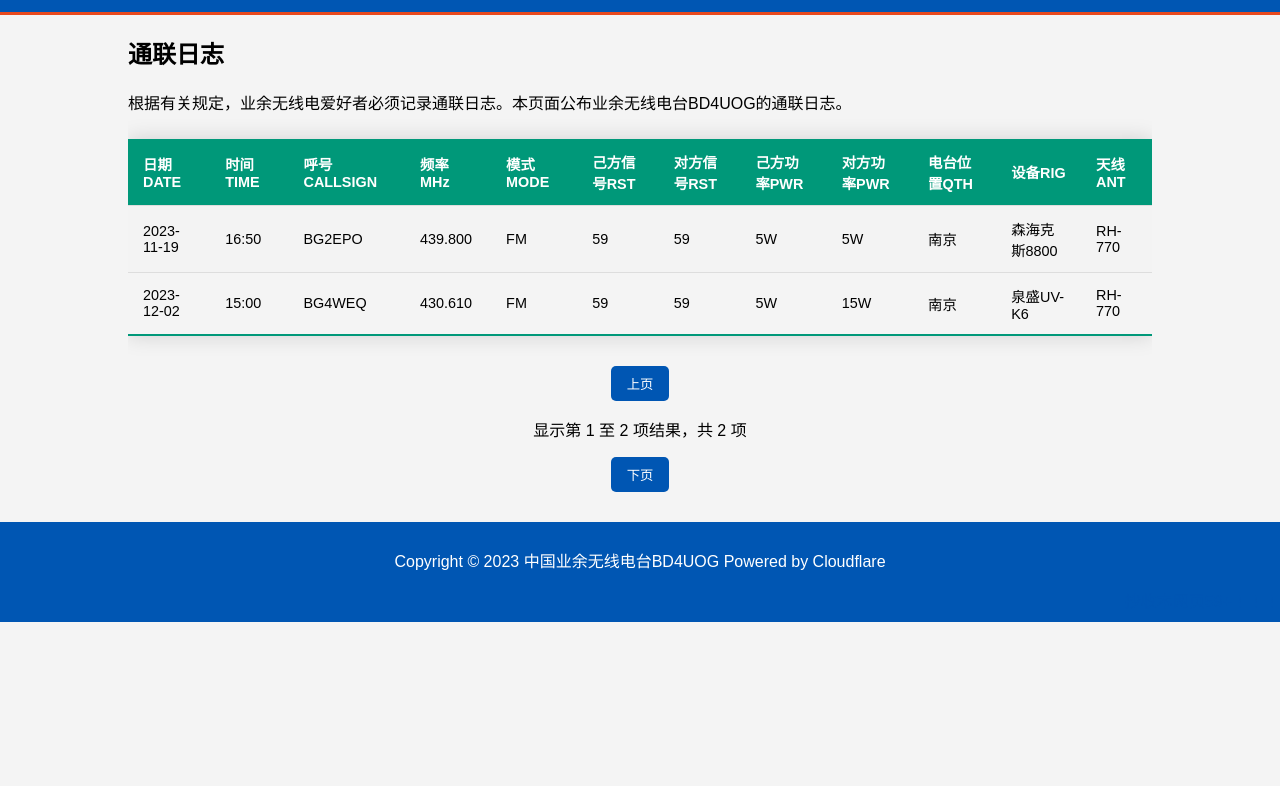
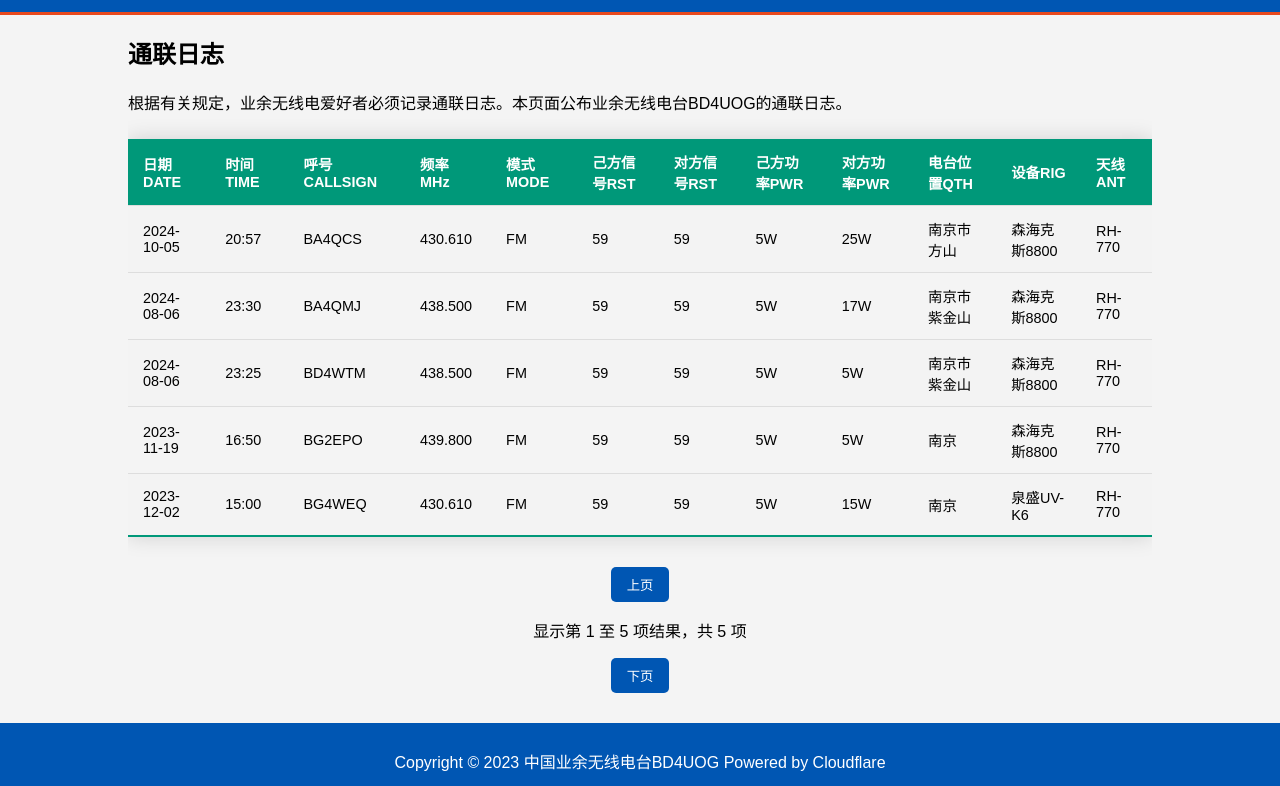
Before and after one commit to ChanticosFire/ham-log-generator, a plain HTML site: page index.html in a window 1280 px wide. Shown: the part 88-874 px from the top of the page. Before the commit the page ends 800 px from the top, so only its background shows below. Drawn offline with Linux system fonts and the light colour scheme.

Commit message:
Update index.html

```diff
--- a/index.html
+++ b/index.html
@@ -174,6 +174,48 @@
             </tr>
             <!-- 示例行，实际使用时需要用实际数据填充 -->
             <tr>
+                <td>2024-10-05</td>
+                <td>20:57</td>
+                <td>BA4QCS</td>
+                <td>430.610</td>
+                <td>FM</td>
+                <td>59</td>
+                <td>59</td>
+                <td>5W</td>
+                <td>25W</td>
+                <td>南京市方山</td>
+                <td>森海克斯8800</td>
+                <td>RH-770</td>
+            </tr>
+            <tr>
+                <td>2024-08-06</td>
+                <td>23:30</td>
+                <td>BA4QMJ</td>
+                <td>438.500</td>
+                <td>FM</td>
+                <td>59</td>
+                <td>59</td>
+                <td>5W</td>
+                <td>17W</td>
+                <td>南京市紫金山</td>
+                <td>森海克斯8800</td>
+                <td>RH-770</td>
+            </tr>
+            <tr>
+                <td>2024-08-06</td>
+                <td>23:25</td>
+                <td>BD4WTM</td>
+                <td>438.500</td>
+                <td>FM</td>
+                <td>59</td>
+                <td>59</td>
+                <td>5W</td>
+                <td>5W</td>
+                <td>南京市紫金山</td>
+                <td>森海克斯8800</td>
+                <td>RH-770</td>
+            </tr>
+            <tr>
                 <td>2023-11-19</td>
                 <td>16:50</td>
                 <td>BG2EPO</td>
@@ -187,7 +229,7 @@
                 <td>森海克斯8800</td>
                 <td>RH-770</td>
             </tr>
-
+            <!-- 更多行可以添加在这里 -->
             <tr>
                 <td>2023-12-02</td>
                 <td>15:00</td>
@@ -202,7 +244,6 @@
                 <td>泉盛UV-K6</td>
                 <td>RH-770</td>
             </tr>
-        <!-- 更多行可以添加在这里 -->
             <!--
             <tr>
                 <td>2023-11-19</td>
```
